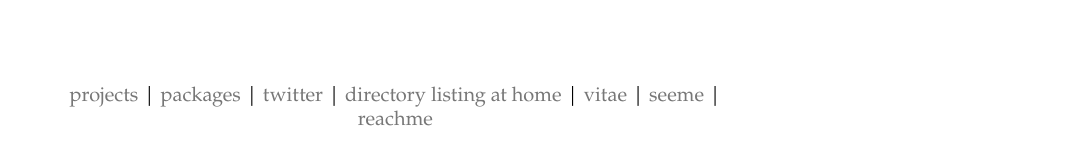
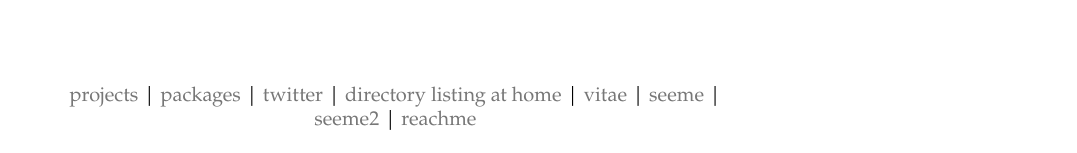
Before and after one commit to stockrt/stockrt.github.com, a Jekyll site: the page index.html, which Jekyll copies as it is, in a window 1280 px wide. Shown: the part 930-1083 px from the top of the page, without its empty margins (203-1280 px from the left). Built offline with Jekyll 4.4.1, drawn with Linux system fonts in a browser that asks for light colours.

Commit message:
testing blog

```diff
--- a/index.html
+++ b/index.html
@@ -94,6 +94,7 @@
             <a href="http://stockrtweb.homelinux.com">directory listing at home</a> |
             <a href="misc/vitae/rogerio_schneider.pdf">vitae</a> |
             <a href="http://picasaweb.google.com/stockrt">seeme</a> |
+            <a href="http://picasaweb.google.com/stockrt">seeme2</a> |
         <a href="mailto:stockrt@gmail.com">reachme</a>
     </div>
     <br/>
```
